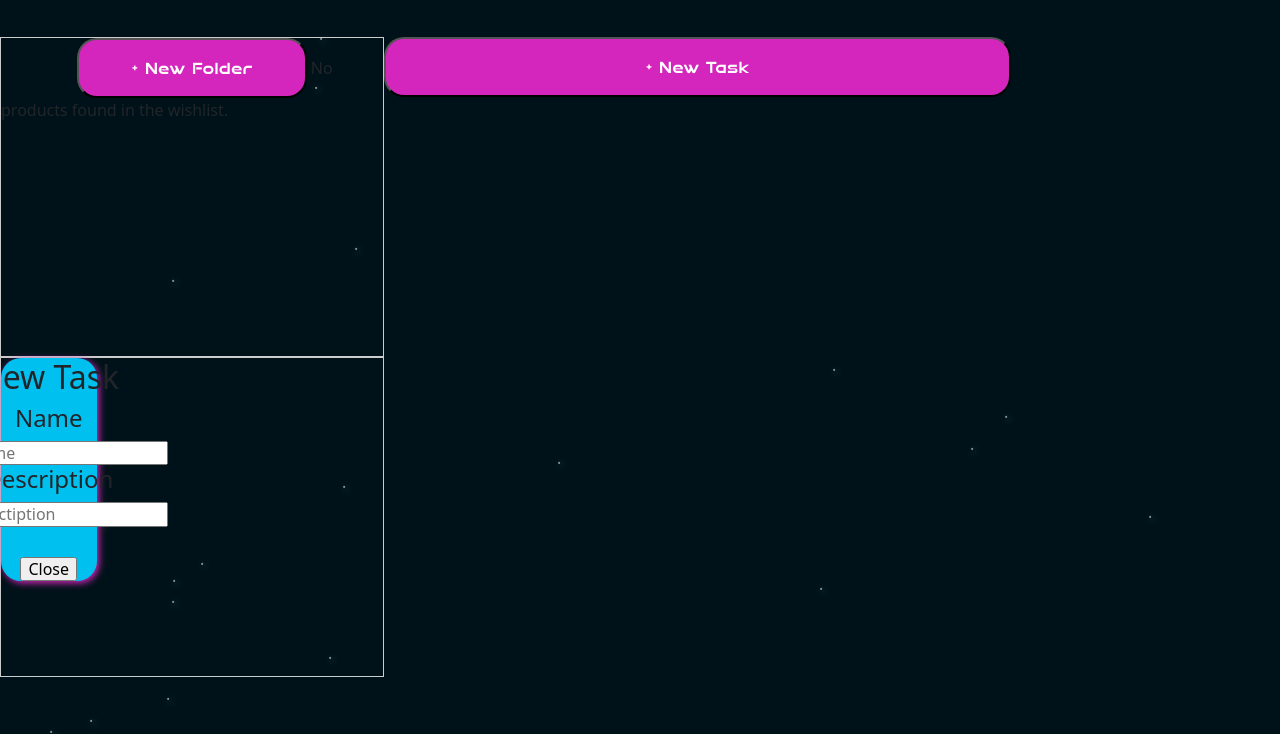
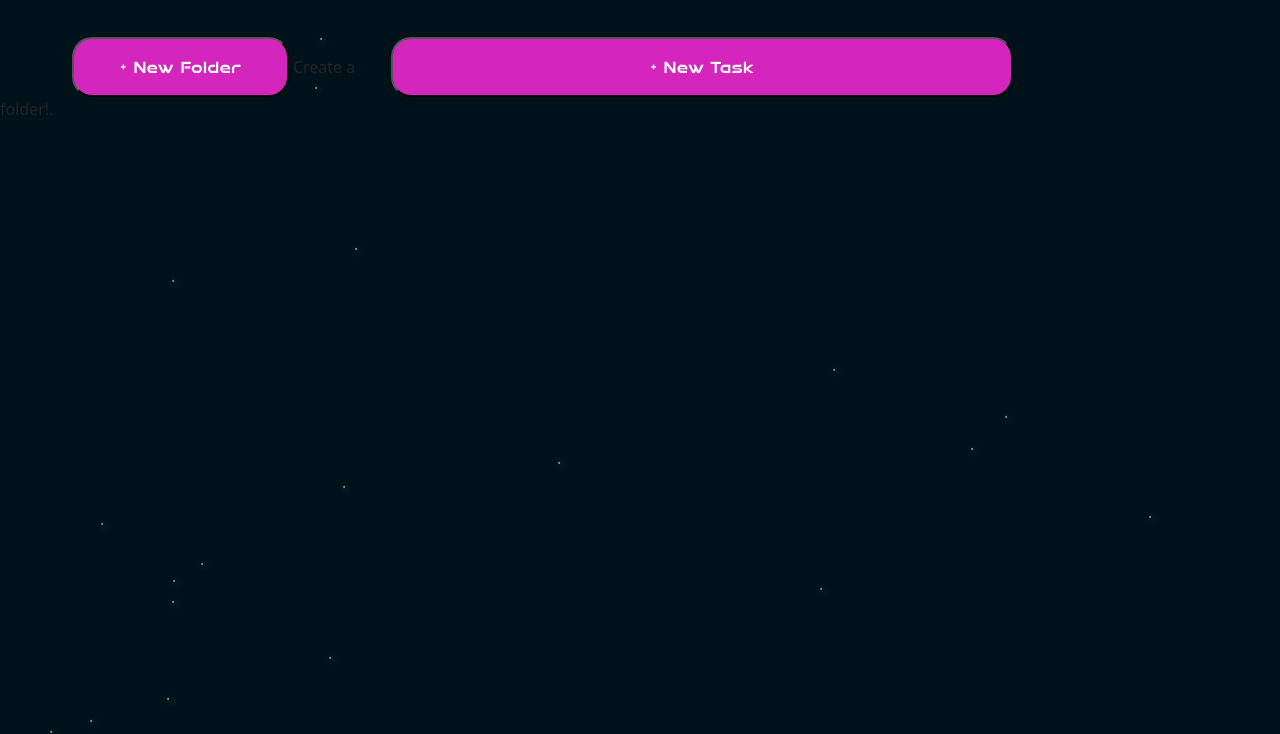
Before and after one commit to Charlie-River/planetPlanner, a PHP site: page /newpage.php in a window 1280 px wide. Shown: the part 106-840 px from the top of the page. Run offline with PHP 8.4, Linux system fonts and the light colour scheme; a user stored in the database is signed in; data comes from the database, SQL or seed files in the repository.

Commit message:
Test commit

```diff
--- a/newpage.php
+++ b/newpage.php
@@ -2,7 +2,7 @@
 session_start(); // Start the session (if not already started)
 
 // Check if the form has been submitted
-if (isset($_POST['createform'])) {
+if (isset($_POST['createformFolder'])) {
     // Check that there is something being submitted
     if (!isset($_POST['addFolder'])) {
         // Display an error if either username or password is missing
@@ -90,7 +90,7 @@ try {
         <?php
             }
           } else {
-              echo "No products found in the wishlist.";
+              echo "Create a folder!.";
             }
         ?>
       </div>
@@ -103,27 +103,27 @@ try {
             <input type="text" placeholder="Folder Name" name="addFolder">
             <div class="split-row">
               <div class="split-section">
-                <input type="submit" id="create" name="createform" value="Create"/>
+                <input type="submit" id="createFolder" name="createFolder" value="Create"/>
               </div>
               <div class="split-section">
-                <input type="submit" id="close" name="closeform" value="Close"/>
+                <input type="submit" id="closeFolder" name="closeFolder" value="Close"/>
               </div>
             </div>
           </form>
         </div>
 
-        <div class="task-form-container" id="addTaskForm">
-          <form method="post" class="task-form">
-          <h2> New Task </h2>
-            <h4> Name </h4>
+        <div class="addTaskPopup" id="addTaskForm">
+          <form method="post" class="form-container">
+            <h2> New Task </h2>
             <input type="text" placeholder="Task Name" name="addTask">
-            <h4> Description </h4>
-            <input type="text" placeholder="Task Desctiption" name="addTask">
-            <div class="split-row split-section">
-              <input type="submit" id="create" name="createform" value="Create"/>
-            </div>
-            <div class="split-section">
-              <input type="submit" id="close" name="closeform" value="Close"/>
+            <input type="text" placeholder="Task Description" name="taskDesc">
+            <div class="split-row">
+              <div class="split-section">
+                <input type="submit" id="createTask" name="createTask" value="Create"/>
+              </div>
+              <div class="split-section">
+                <input type="submit" id="closeTask" name="closeTask" value="Close"/>
+              </div>
             </div>
           </form>
         </div>
@@ -136,7 +136,7 @@ try {
       <div class="task-container">
       </div>
 
-      <button class="newTask" onclick=""> + New Task </button>
+      <button class="newTask" onclick="openTaskForm()"> + New Task </button>
 
 
     </div>
--- a/newpagescript.js
+++ b/newpagescript.js
@@ -1,6 +1,11 @@
 function openForm() {
   var addFolderForm = document.getElementById("addFolderForm");
   addFolderForm.style.display = "block";
+}
+
+function openTaskForm() {
+  var addTaskForm = document.getElementById("addTaskForm");
+  addTaskForm.style.display = "block";
 }
 
 function loadTasks(folderId) {
--- a/styles/newpagestylesheet.css
+++ b/styles/newpagestylesheet.css
@@ -3,7 +3,7 @@
   display: flex;
   flex-direction: column;
   flex:0.3;
-  position: relative;
+  margin-right: 10px;
 }
 
 .right-section{
@@ -14,12 +14,12 @@
 
 .up,
 .down {
-  flex: 1; /* Distributes the available space equally between the two divs */
-  border: 1px solid #ccc; /* Optional: Add a border for visual separation */
+  flex: 1;
+  /*border: 1px solid #ccc;*/
+  margin-right: 20px;
 }
 
 .up {
-  margin-right:10;
   overflow-y: auto;
 
   /* WebKit-based browsers (Chrome, Safari) */
@@ -45,6 +45,13 @@ p{color:white;}
 
 .addFolderPopup {
   display: none;
+  width:60%;
+  margin-top:20px;
+  margin-left:20%;
+}
+
+.addTaskPopup {
+  display:none;
   width:60%;
   margin-top:20px;
   margin-left:20%;
@@ -123,15 +130,8 @@ input[type="checkbox"] {
   transform: scale(1.5);
 }
 
-.task-form-container {
-  display: flex;
-  width:25%;
-  background-color: var(--blue);
-  border:none;
-  text-align: center;
-  border-radius: 20px;
-  box-shadow: 2px 2px 7px var(--purple);
-  justify-content: center;
+input[type="text"] {
+  margin-bottom: 5px;
 }
 
 @media screen and (max-width:790px) {
```
